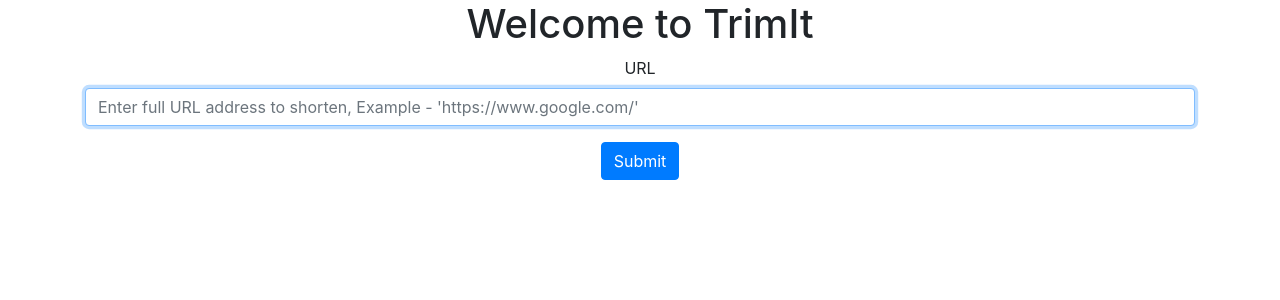
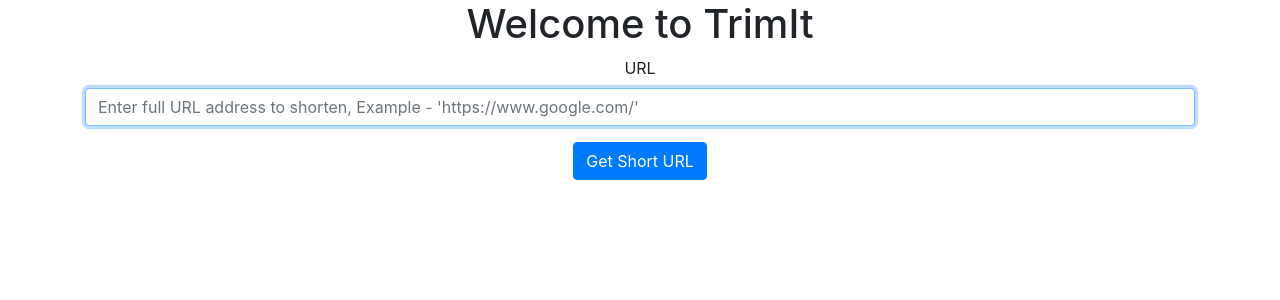
Before and after one commit to amresh1495/TrimIt, a Flask app: page / in a window 1280 px wide. Shown: the part 56-356 px from the top of the page. Run offline with Flask 2, Linux system fonts and the light colour scheme; some libraries are stand-ins or nearby versions.

Commit message:
Updated messages

```diff
--- a/templates/index.html
+++ b/templates/index.html
@@ -12,7 +12,7 @@
     </div>
 
     <div class="form-group">
-        <button type="submit" class="btn btn-primary">Submit</button>
+        <button type="submit" class="btn btn-primary">Get Short URL</button>
     </div>
 </form>
 {% if short_url %}
```
